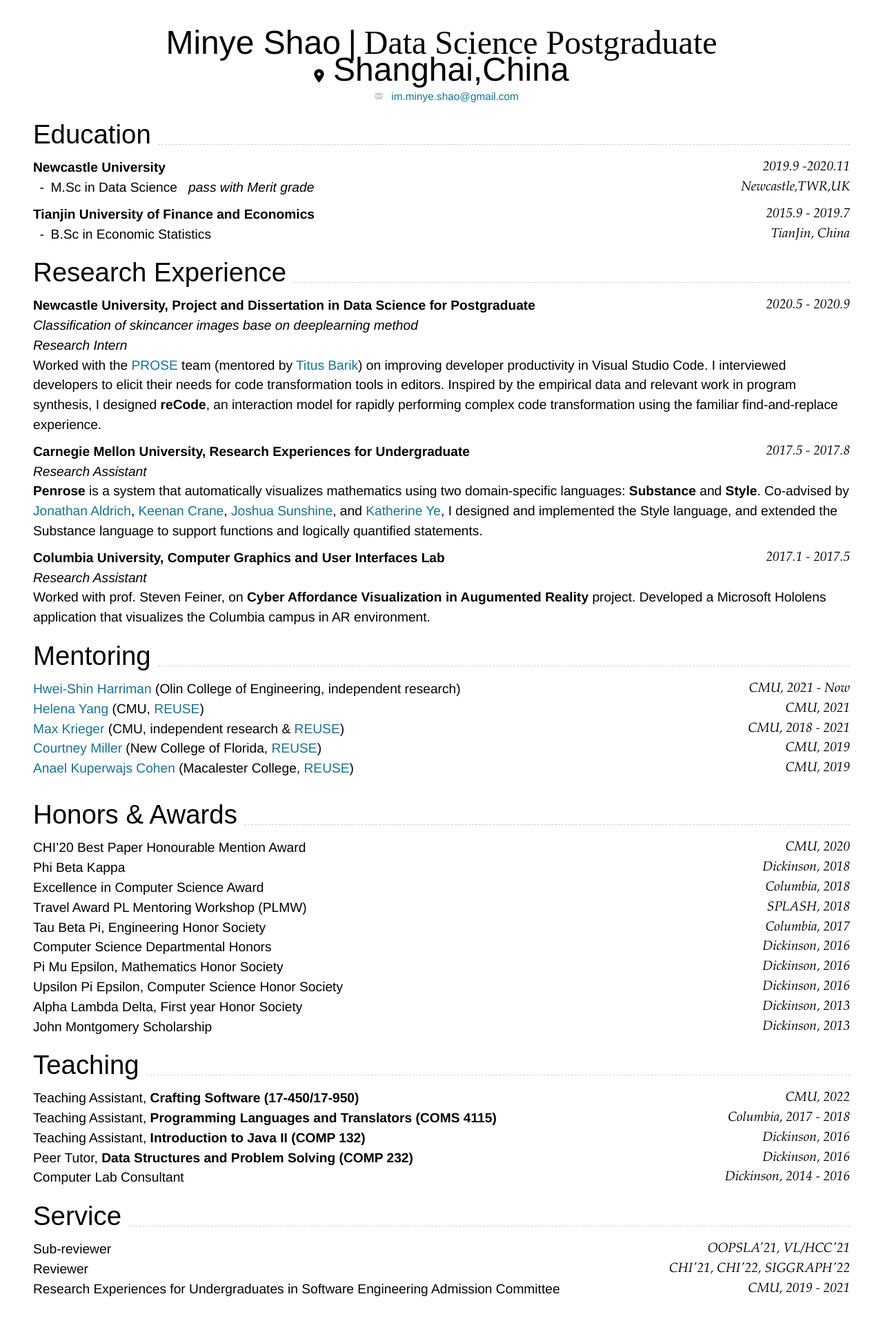
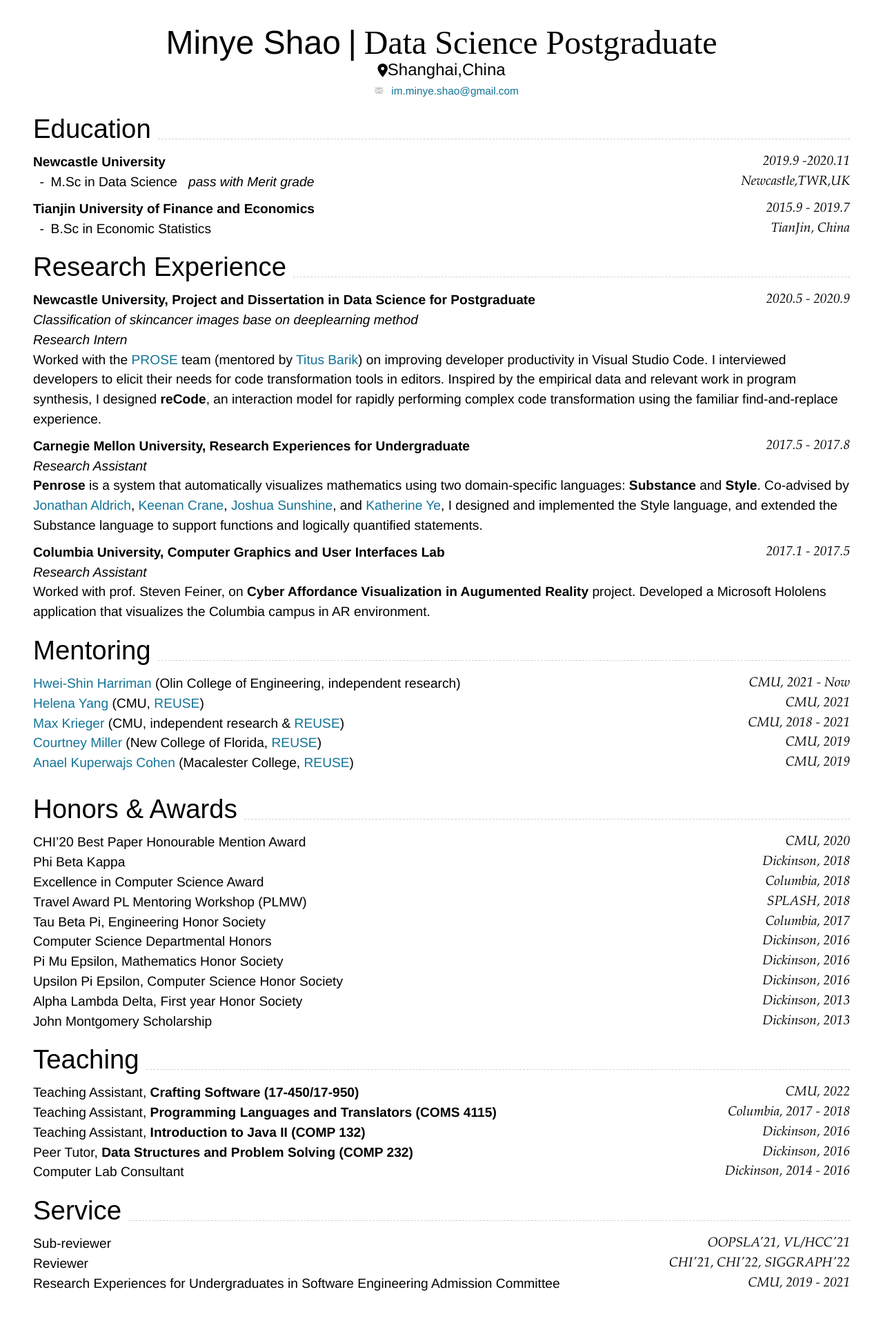
Before and after one commit to MinyeShao/CV_Markdown, a Jekyll site: the page built from index.md, in a window 1280 px wide. Shown: the whole page at 69% size. Built offline with Jekyll 4.4.1, drawn with Linux system fonts in a browser that asks for light colours; nearby versions of some CDN libraries.

Commit message:
Update index.md

```diff
--- a/index.md
+++ b/index.md
@@ -10,7 +10,7 @@ email:
 <div align='center' ><font size='75'>Minye Shao</font>&nbsp; <font size='75'>|</font> &nbsp;<font face="sf" size='75'>Data Science Postgraduate</font></div>
 
 
-<center><i class="fas fa-map-marker-alt"></i><font size='20'> Shanghai,China</font> </center>
+<center><i class="fas fa-map-marker-alt"></i><font size='5'>Shanghai,China</font> </center>
 
 
 {% include cv-contact.html %}
```
